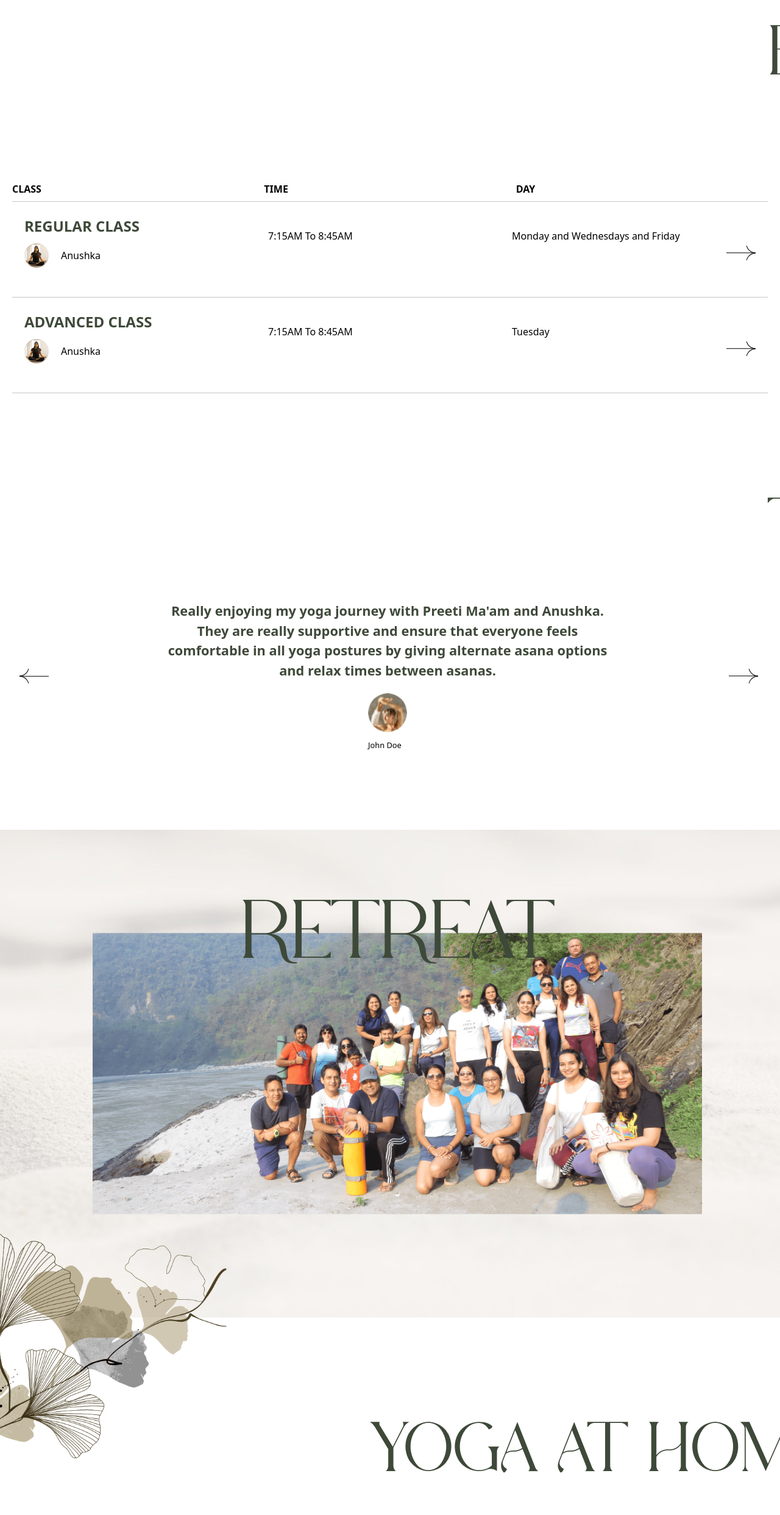
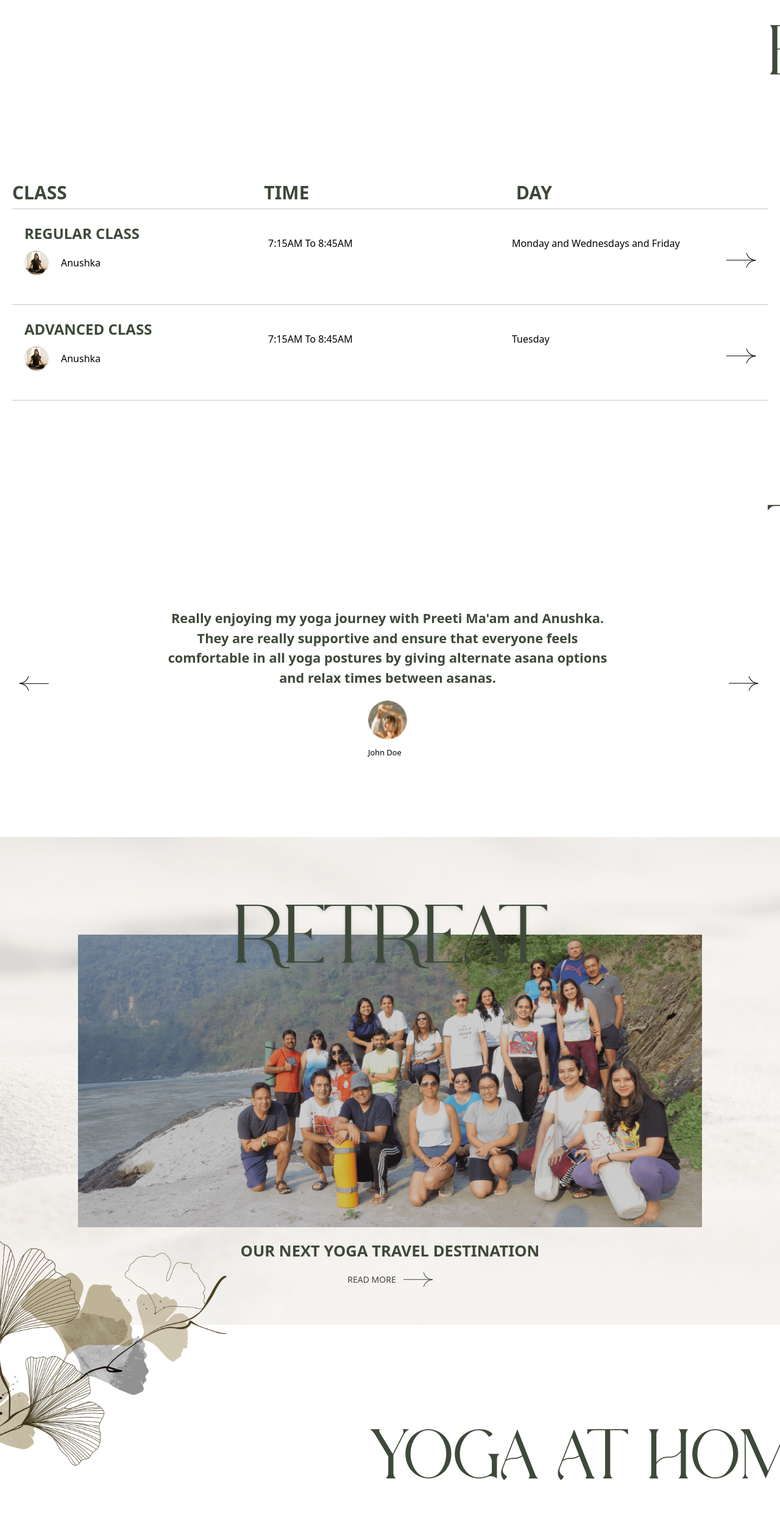
Before and after one commit to Anubhav710/project-yoga-website, a Next.js app: page / in a window 1280 px wide. Shown: the part 5051-7536 px from the top of the page at 61% size. Built offline with nearby package versions, Linux system fonts and the light colour scheme.

Commit message:
updated website

```diff
--- a/src/components/section/Testimonials.tsx
+++ b/src/components/section/Testimonials.tsx
@@ -91,7 +91,9 @@ const Testimonials: React.FC = () => {
 
   useAnimateTextFromRightToLeft(
     "#testimonials-heading-cnt",
-    "#textimonials-heading"
+    "#textimonials-heading",
+    "50%",
+    "-50%"
   );
 
   return (
--- a/src/components/section/Video.tsx
+++ b/src/components/section/Video.tsx
@@ -8,35 +8,58 @@ const TravelVideo = () => {
     <section
       className={` relative w-full md:h-screen h-[70vh] desktop:h-[190vh]  bg-[url('/images/retreat-bcgr-img-1.jpg')] bg-cover bg-no-repeat  `}
     >
-      <div className="max-w-screen-lg h-full flex flex-col items-center  mx-auto relative ">
-        <div className=" relative top-1/2 -translate-y-1/2 left-1/2 -translate-x-1/2 ">
+      <div className="max-w-screen-lg h-full  flex flex-col items-center  mx-auto relative ">
+        {/* Image container */}
+        <div className="h-[60%] w-full  my-auto relative">
           <Image
             src={"/assets/images/retreat/b-banner.png"}
             alt="retreat-video-img-1.jpg"
             width={1000}
             height={800}
+            className="w-full h-full object-cover"
           />
+          <div className="absolute top-0 left-0 w-full h-full bg-black/20"></div>
+          <div className="absolute top-0 left-1/2 -translate-x-1/2">
             <h1
-            className={`header-txt uppercase -top-[1%] -translate-y-1/2 left-1/2 -translate-x-1/2 text-dark-green  absolute z-20 ${ashtanga.className}`}
+              className={`header-txt leading-[0px] uppercase text-dark-green shadow-lg drop-shadow-md  ${ashtanga.className}`}
             >
               Retreat{" "}
             </h1>
           </div>
-        <div className="mt-12 text-dark-green">
+          <div className="text-dark-green mt-5">
             <h4 className="para-txt  text-center uppercase font-semibold ">
               Our next yoga travel destination
             </h4>
-          <div className="flex justify-center  gap-3 mt-6 items-center">
-            <p className="uppercase text-sm ">Read More</p>
-            <div>
+            <a
+              href="/retreats"
+              className="group flex justify-center gap-3 mt-1 items-center"
+            >
+              <p className="uppercase text-sm relative after:content-[''] after:absolute after:w-0 after:h-[1px] after:bg-dark-green after:left-0 after:bottom-0 after:transition-all after:duration-300 group-hover:after:w-full">
+                Read More
+              </p>
+              <div className="transition-transform duration-300 group-hover:translate-x-1">
                 <Arrow />
               </div>
+            </a>
           </div>
         </div>
-        <div className="absolute right-0 sm:-bottom-32 top-[83%] "></div>
       </div>
     </section>
   );
 };
 
 export default TravelVideo;
+
+// <div className="max-w-screen-lg h-full flex flex-col items-center  mx-auto relative ">
+// <div className=" relative top-1/2 -translate-y-1/2 left-1/2 -translate-x-1/2 ">
+//   <Image
+//     src={"/assets/images/retreat/b-banner.png"}
+//     alt="retreat-video-img-1.jpg"
+//     width={1000}
+//     height={800}
+//   />
+
+// </div>
+
+// <div className="absolute right-0 sm:-bottom-32 top-[83%] "></div>
+// </div>
--- a/src/components/section/YogaClasses.tsx
+++ b/src/components/section/YogaClasses.tsx
@@ -44,7 +44,10 @@ const YogaClassCard: React.FC<YogaClassCardProps> = ({ yogaClass }) => {
             <p key={index}>{timeSlot.days.join(" and ")}</p>
           ))}
         </div>
-        <a href="/book-class">
+        <a
+          href="/book-class"
+          className="transition-transform duration-300 hover:translate-x-1"
+        >
           <Arrow />
         </a>
       </div>
@@ -59,9 +62,9 @@ const YogaClass: React.FC = () => {
         {/* Header section  */}
         <div className="border-b border-dark-green/30 ">
           <div className="md:flex font-semibold pb-2 hidden ">
-            <h1 className="uppercase flex-1">class</h1>
-            <h1 className="uppercase flex-1">time</h1>
-            <h1 className="uppercase flex-1">day</h1>
+            <h1 className="uppercase text-dark-green text-3xl flex-1">class</h1>
+            <h1 className="uppercase text-dark-green text-3xl flex-1">time</h1>
+            <h1 className="uppercase text-dark-green text-3xl flex-1">day</h1>
           </div>
         </div>
         <div>
--- a/src/lib/utils/index.tsx
+++ b/src/lib/utils/index.tsx
@@ -10,7 +10,9 @@ import { ScrollTrigger } from "gsap/all";
 gsap.registerPlugin(ScrollTrigger);
 export const useAnimateTextFromRightToLeft = (
   trigger: string,
-  target: string
+  target: string,
+  left?: string,
+  tLeft?: string
 ) => {
   useGSAP(() => {
     ScrollTrigger.create({
@@ -18,7 +20,8 @@ export const useAnimateTextFromRightToLeft = (
       start: "top 80%",
       end: "bottom center",
       animation: gsap.to(target, {
-        left: 0,
+        left: left || 0,
+        translateX: tLeft,
       }),
       scrub: 3,
     });
```
Lines whose indentation alone changed are shown as unchanged.
